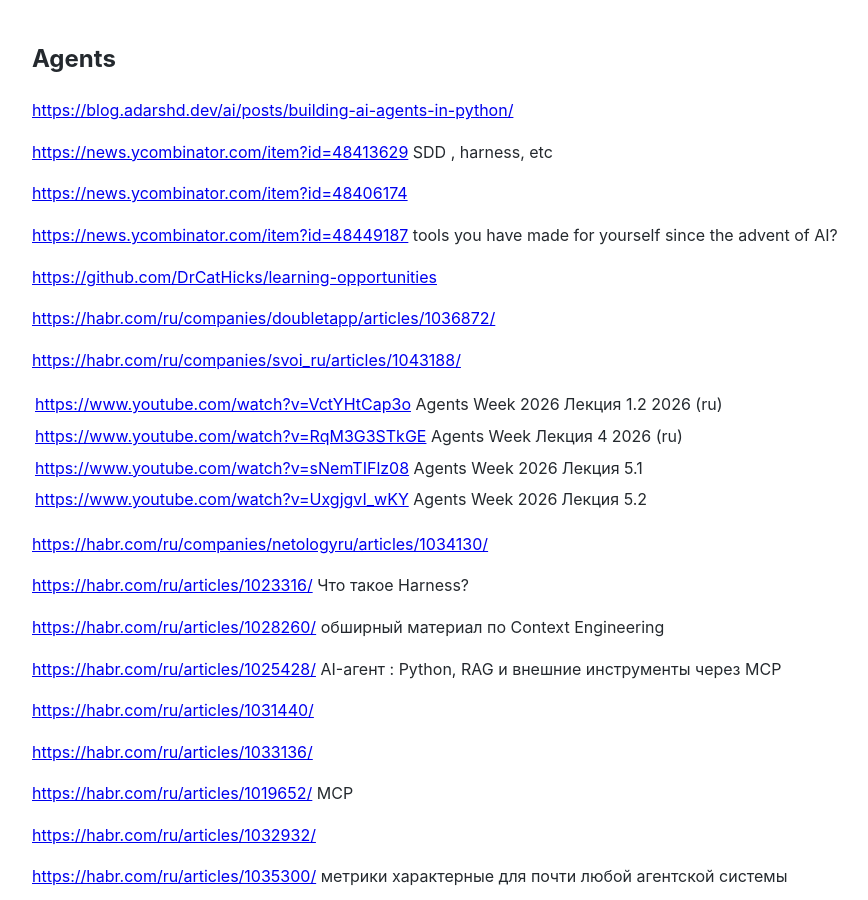
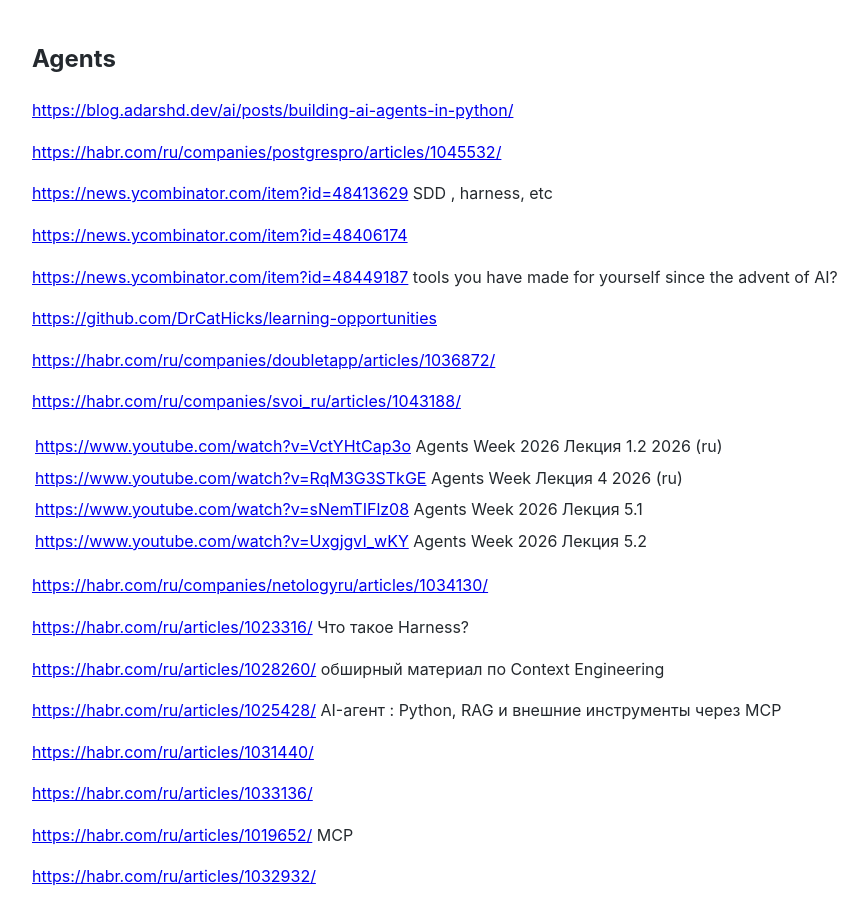
Before and after one commit to Michael-Lubinsky/michael-lubinsky.github.com, a Jekyll site: the page built from ml/agent.md, in a window 1280 px wide and 900 px high. Shown: the whole window, without its empty margins (158-1026 px from the left). Built offline with Jekyll 4.4.1, drawn with Linux system fonts in a browser that asks for light colours; our own code applies the rules of GitHub Pages for plain Markdown files.

Commit message:
Update agent.md

```diff
--- a/ml/agent.md
+++ b/ml/agent.md
@@ -1,6 +1,8 @@
 ## Agents
 
 <https://blog.adarshd.dev/ai/posts/building-ai-agents-in-python/>
+
+<https://habr.com/ru/companies/postgrespro/articles/1045532/>
 
 <https://news.ycombinator.com/item?id=48413629>  SDD , harness, etc
 
```
